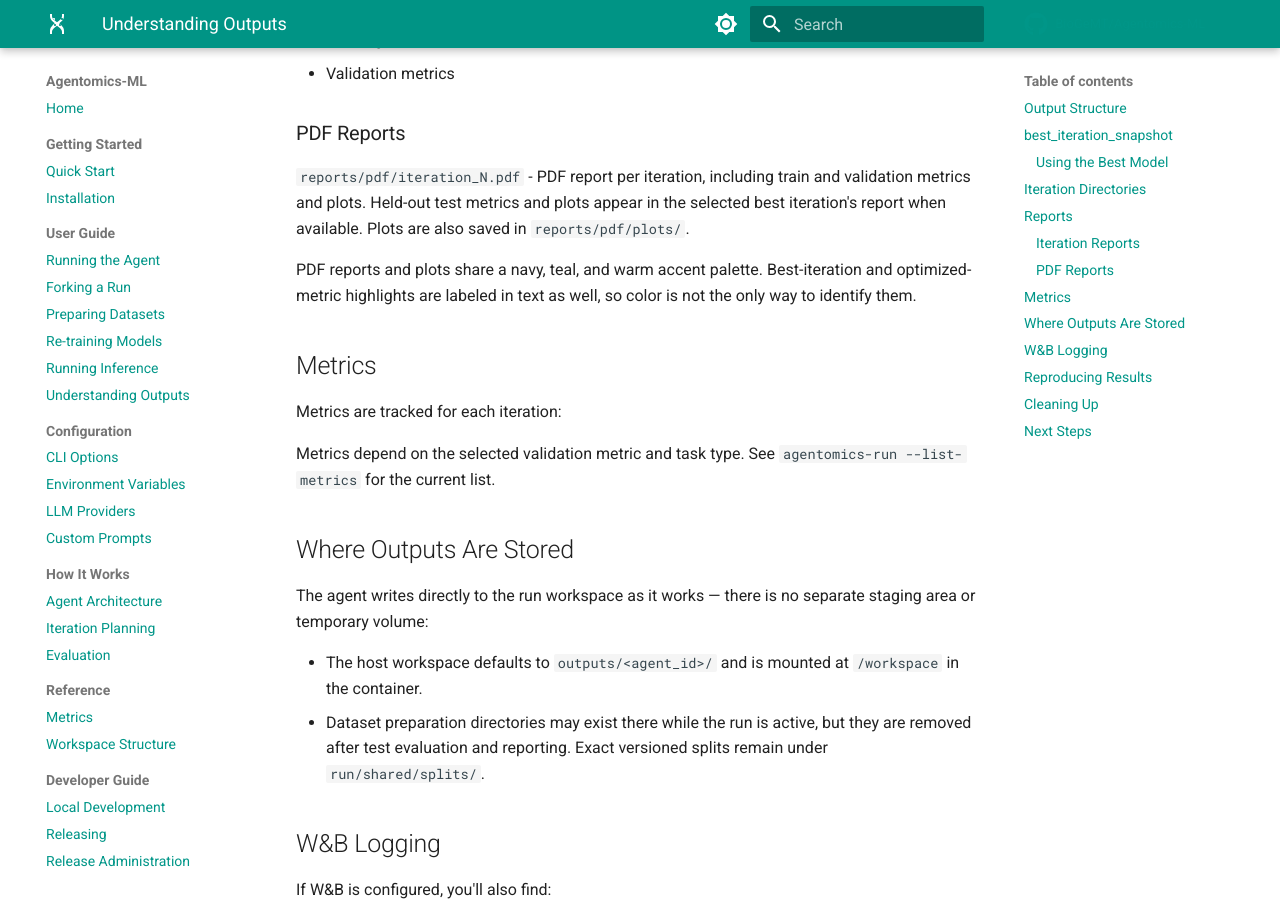
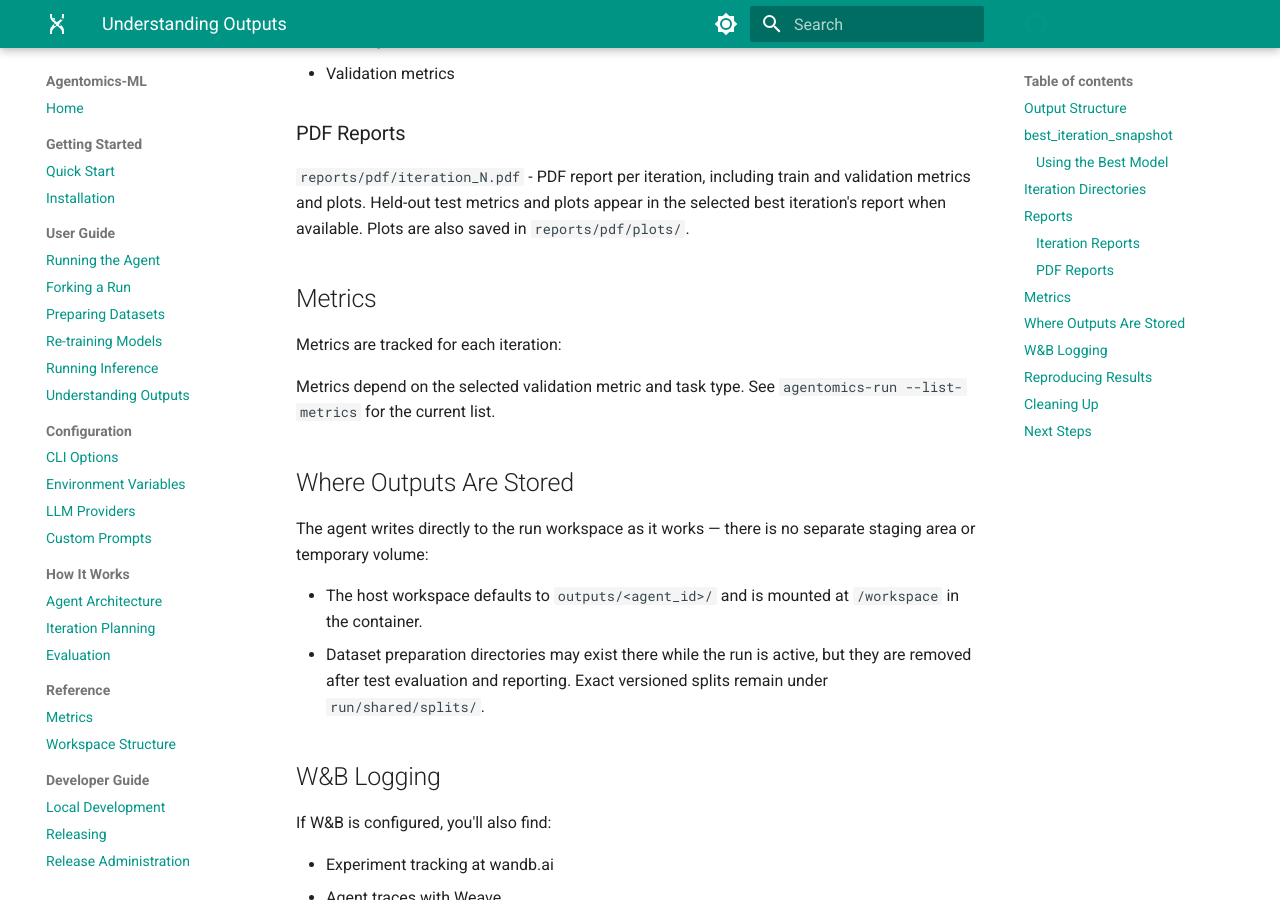
Before and after one commit to BioGeMT/agentomics-ml, an MkDocs documentation site: the page built from docs/user-guide/outputs.md, in a window 1280 px wide and 900 px high, scrolled down 2695 px. Built offline with MkDocs 1.6.1 and Material for MkDocs 9.7.7, drawn with Linux system fonts in a browser that asks for light colours; comment, search, counter and statistics services are not loaded.

Commit message:
docs: remove palette note from outputs guide

```diff
--- a/docs/user-guide/outputs.md
+++ b/docs/user-guide/outputs.md
@@ -118,10 +118,6 @@
 selected best iteration's report when available. Plots are also saved in
 `reports/pdf/plots/`.
 
-PDF reports and plots share a navy, teal, and warm accent palette. Best-iteration
-and optimized-metric highlights are labeled in text as well, so color is not the
-only way to identify them.
-
 ## Metrics
 
 Metrics are tracked for each iteration:
```
